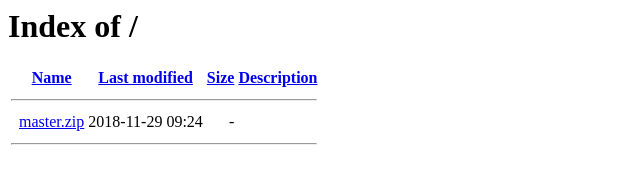
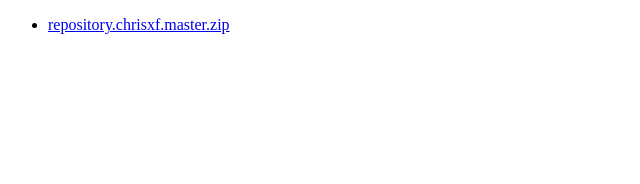
Before and after one commit to chfoidl/chrisxf.github.io, a plain HTML site: page kodi/index.html in a window 1280 px wide. Shown: the whole page, without its empty margins (0-640 px from the left). Drawn offline with Linux system fonts and the light colour scheme.

Commit message:
fix(kodi): Changed index markup again; Added latest repository zip.

```diff
--- a/kodi/index.html
+++ b/kodi/index.html
@@ -1,13 +1,16 @@
-<!DOCTYPE HTML PUBLIC "-//W3C//DTD HTML 3.2 Final//EN">
-<html>
- <head>
-  <title>Index of /</title>
- <body>
- <h1>Index of /</h1>
-  <table>
-   <tr><th valign="top">&nbsp;</th><th><a href="?C=N;O=D">Name</a></th><th><a href="?C=M;O=A">Last modified</a></th><th><a href="?C=S;O=A">Size</a></th><th><a href="?C=D;O=A">Description</a></th></tr>
-   <tr><th colspan="5"><hr></th></tr>
-    <tr><td valign="top">&nbsp;</td><td><a href="master.zip">master.zip</a>            </td><td align="right">2018-11-29 09:24  </td><td align="right">  - </td><td>&nbsp;</td></tr>
-   <tr><th colspan="5"><hr></th></tr>
-</table>
-</body></html>
+<!DOCTYPE html>
+<html lang="en">
+<head>
+    <meta charset="UTF-8">
+    <meta name="viewport" content="width=device-width, initial-scale=1.0">
+    <meta http-equiv="X-UA-Compatible" content="ie=edge">
+    <title>chrisxf Repository</title>
+</head>
+<body>
+    <ul>
+        <li>
+            <a href="repository.chrisxf.master.zip">repository.chrisxf.master.zip</a>
+        </li>
+    </ul>
+</body>
+</html>
```
Also changed, not shown: 2 other files.
